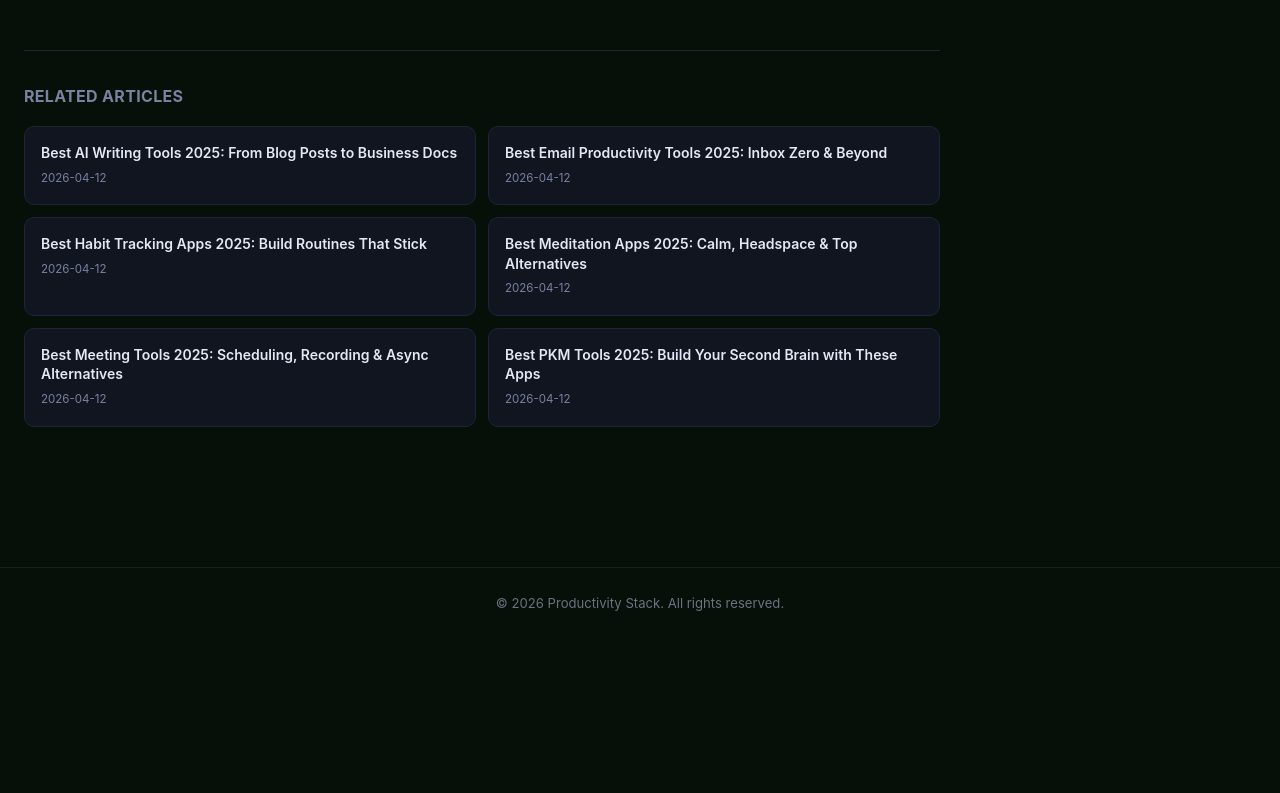
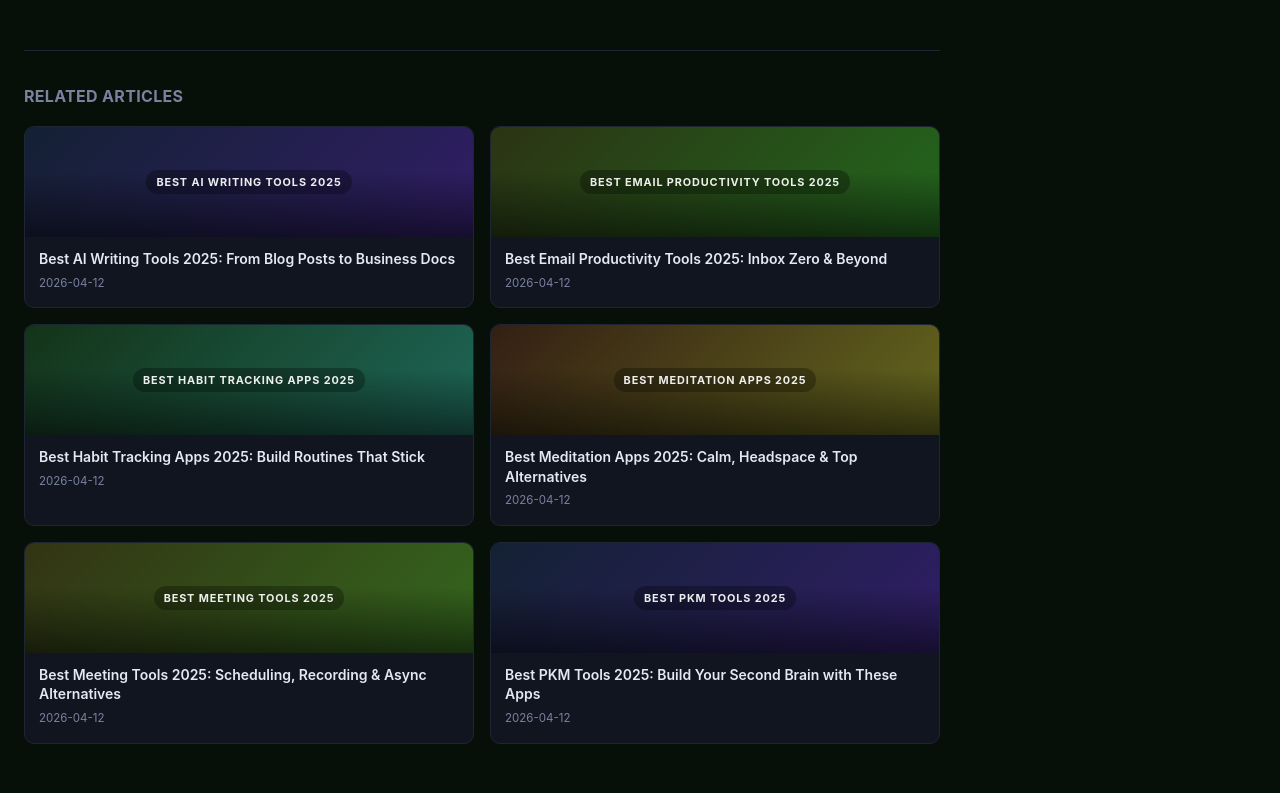
Before and after one commit to conceptsellerbills-cmyk/productivity-stack, a Next.js app: page /best-budget-apps-2025 in a window 1280 px wide. Shown: the part 7447-8240 px from the top of the page. Before the commit the page ends 8085 px from the top, so only its background shows below. Built offline with nearby package versions, Linux system fonts and the light colour scheme.

Commit message:
feat: add sidebar categories + suggested articles to article page

```diff
--- a/app/[slug]/page.tsx
+++ b/app/[slug]/page.tsx
@@ -84,9 +84,13 @@ export default async function ArticlePage({ params }: Props) {
         /* suggested articles (desktop + mobile) */
         .suggested{margin-top:48px;padding-top:32px;border-top:1px solid var(--border)}
         .suggested-title{font-size:1rem;font-weight:700;letter-spacing:0.02em;text-transform:uppercase;color:var(--muted);margin-bottom:16px}
-        .suggested-grid{display:grid;grid-template-columns:repeat(2,1fr);gap:12px}
-        .sugg-card{background:var(--surface);border:1px solid var(--border);border-radius:var(--radius);padding:16px;display:flex;flex-direction:column;gap:6px;transition:border-color 0.15s,transform 0.15s}
-        .sugg-card:hover{border-color:var(--accent);transform:translateY(-2px)}
+        .suggested-grid{display:grid;grid-template-columns:repeat(2,1fr);gap:16px}
+        .sugg-card{background:var(--surface);border:1px solid var(--border);border-radius:var(--radius);overflow:hidden;display:flex;flex-direction:column;transition:border-color 0.15s,transform 0.15s;text-decoration:none}
+        .sugg-card:hover{border-color:var(--accent);transform:translateY(-3px)}
+        .sugg-thumb{height:110px;display:flex;align-items:center;justify-content:center;position:relative;overflow:hidden;flex-shrink:0}
+        .sugg-thumb::after{content:'';position:absolute;inset:0;background:linear-gradient(to bottom,transparent 40%,rgba(0,0,0,0.55) 100%)}
+        .sugg-kw{position:relative;z-index:1;font-size:0.68rem;font-weight:700;letter-spacing:0.08em;text-transform:uppercase;color:rgba(255,255,255,0.92);background:rgba(0,0,0,0.28);padding:3px 10px;border-radius:20px;backdrop-filter:blur(4px)}
+        .sugg-body{padding:12px 14px 14px;display:flex;flex-direction:column;gap:5px;flex:1}
         .sugg-card h3{font-size:0.875rem;font-weight:600;line-height:1.4;color:var(--text)}
         .sugg-card h3 a:hover{color:var(--accent)}
         .sugg-date{font-size:0.72rem;color:var(--muted)}
@@ -152,12 +156,21 @@ export default async function ArticlePage({ params }: Props) {
             <section className="suggested">
               <p className="suggested-title">Related Articles</p>
               <div className="suggested-grid">
-                {suggested.map((s) => (
-                  <div className="sugg-card" key={s.slug}>
-                    <h3><a href={`/${s.slug}`}>{s.title}</a></h3>
-                    <span className="sugg-date">{s.date}</span>
-                  </div>
-                ))}
+                {suggested.map((s) => {
+                  const hue = s.slug.split('').reduce((h: number, c: string) => (h * 31 + c.charCodeAt(0)) % 360, 0)
+                  const bg = `linear-gradient(135deg,hsl(${hue},45%,14%) 0%,hsl(${(hue+40)%360},55%,26%) 100%)`
+                  return (
+                    <a className="sugg-card" href={`/${s.slug}`} key={s.slug}>
+                      <div className="sugg-thumb" style={{ background: bg }}>
+                        {s.keyword && <span className="sugg-kw">{s.keyword}</span>}
+                      </div>
+                      <div className="sugg-body">
+                        <h3>{s.title}</h3>
+                        <span className="sugg-date">{s.date}</span>
+                      </div>
+                    </a>
+                  )
+                })}
               </div>
             </section>
           )}
```
